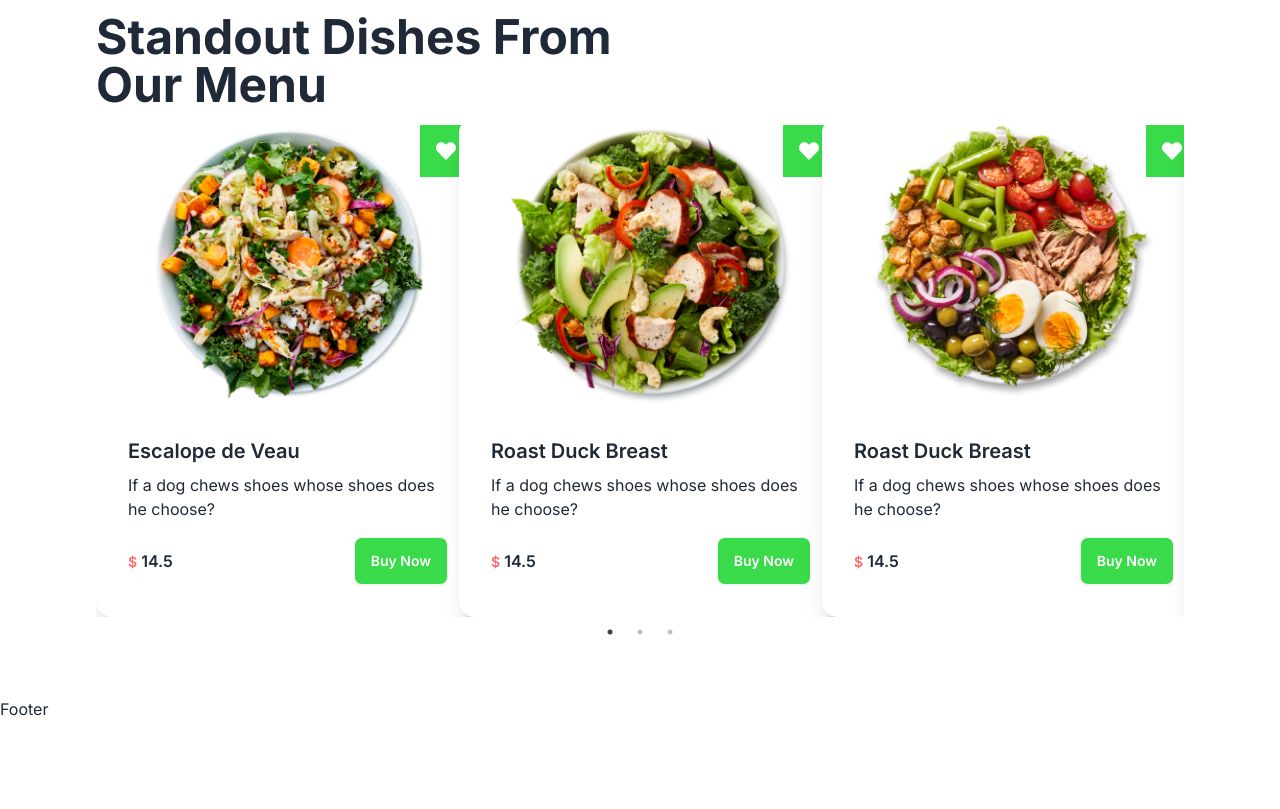
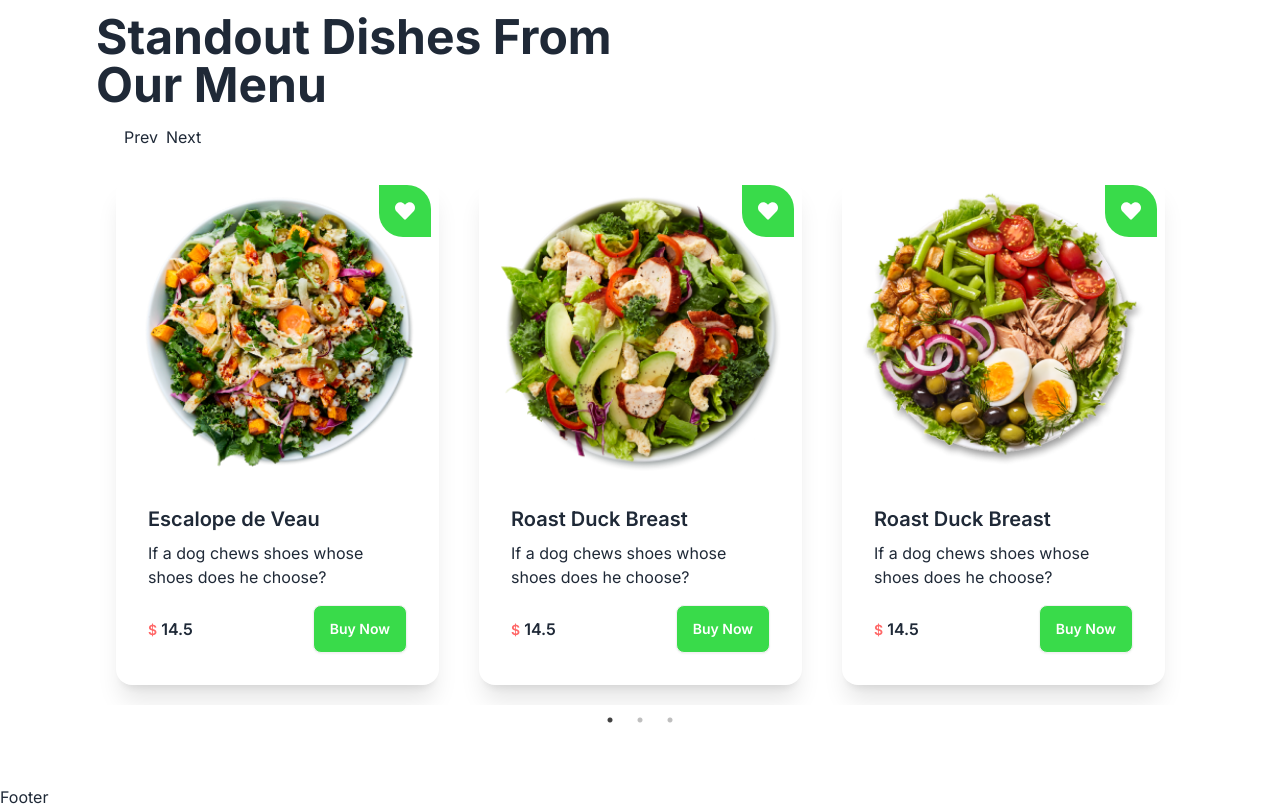
Before and after one commit to mehedihasan924/MERN-Ecommerce-Fontend, a React (Vite) app: page / in a window 1280 px wide. Shown: the part 1364-2173 px from the top of the page. Before the commit the page ends 2085 px from the top, so only its background shows below. Built offline with nearby package versions, Linux system fonts and the light colour scheme.

Commit message:
added slider

```diff
--- a/src/Component/CategoryCards/CategoryCards.jsx
+++ b/src/Component/CategoryCards/CategoryCards.jsx
@@ -3,21 +3,23 @@
 import React, { useState } from 'react'
 import { Link } from 'react-router-dom'
 import { FaHeart } from "react-icons/fa";
-const CategoryCards = ({ item }) => {
-    const[ isHeartFillted, seIstHeartFillted]=useState(false)
+const CategoryCards = ({item}) => {
+  const [isHeartFillted, seIstHeartFillted] = useState(false);
+
     const handleHeartClick = () => {
-        seIstHeartFillted(!isHeartFillted)
+         seIstHeartFillted(!isHeartFillted);
     }
-    return (
-        <div className="card w-96 bg-base-100 shadow-xl relative ">
-            <div className={`rating gap-1 absolute right-2 top-2 p-4 heartstar bg-green ${isHeartFillted ? "text-rose-500": "text-white"
-            }`}>
+  return (
+    <div className='flex gap-10'>
+        <div className="card w-96 bg-base-100 shadow-xl relative mx-5 my-5">
+            <div className={`rating gap-1 absolute right-2 top-2 p-4 heartstar rounded-tr-3xl  rounded-bl-3xl bg-green ${isHeartFillted ? "text-rose-500": "text-white"
+            }`}  onClick={handleHeartClick}>
                <FaHeart className='h-5 w-5 cursor-pointer' />
             </div>
           <Link to={`/menu/${item._id}`}>
               <figure>
                   <img src={item.image} alt=''
-                    className='hover:scale-105 transition-all duration-200 md:h-72'
+                      className='hover:scale-105 transition-all duration-200 md:h-72 mt-2'
                   />
               </figure>
           </Link>
@@ -29,7 +31,9 @@ const CategoryCards = ({ item }) => {
             <button className="btn bg-green text-white">Buy Now</button>
             </div>
         </div>
+      </div>
     </div>
+
   )
 }
 
--- a/src/Component/SpecialDishes/Specialdishes.jsx
+++ b/src/Component/SpecialDishes/Specialdishes.jsx
@@ -6,10 +6,34 @@ import "slick-carousel/slick/slick-theme.css";
 import Slider from "react-slick";
 import CategoryCards from '../CategoryCards/CategoryCards';
 
+const simpleNextArroe = (props) => {
+  const { className, style, onClick } = props;
+  return (
+    <div
+      className={className}
+      style={{ ...style, display: "block", background: "red"}}
+      onClick={onClick}
+    >
+      Next
+    </div>
+  );
+};
+const simplePrevArrow = (props) => {
+   const { className, style, onClick } = props;
+  return (
+    <div
+      className={className}
+      style={{ ...style, display: "block", background: "green"}}
+      onClick={onClick}
+    >
+       Back
+    </div>
+  );
+}
+
+
 const Specialdishes = () => {
-
   const [recipes, setRecipes] = useState([]);
-
   const slider = React.useRef(null)
 
   useEffect(() => {
@@ -54,16 +78,23 @@ const Specialdishes = () => {
           slidesToScroll: 1
         }
       }
-    ]
+      ],
+      nextArrow: <simpleNextArroe></simpleNextArroe>,
+      prevArrow:<simplePrevArrow></simplePrevArrow>
+
   };
   return (
       <div className='max-w-screen-2xl lg:px-24 container my-20'>
           <div className='text-left'>
               <p className='text-red text-lg font-semibold uppercase tracking-wide'>special Dishes </p>
               <h2 className='text-4xl md:text-5xl md:w-[520px] font-bold my-2 md:leanding-snug leading-snug'> Standout Dishes  From Our Menu</h2>
-          </div>
+      </div>
+      <div>
+        <button onClick={()=>slider?.current?.slickPrev()} className='bnt p-2 rounded-full ml-5'> Prev</button>
+          <button onClick={()=>slider?.current?.slickPrev()}>Next</button>
+      </div>
         {/* Slider React Slick */}
-         <Slider {...settings}>
+         <Slider ref={slider} {...settings}>
         {
           recipes.map((item, i) => (
             <CategoryCards key={i}
```
